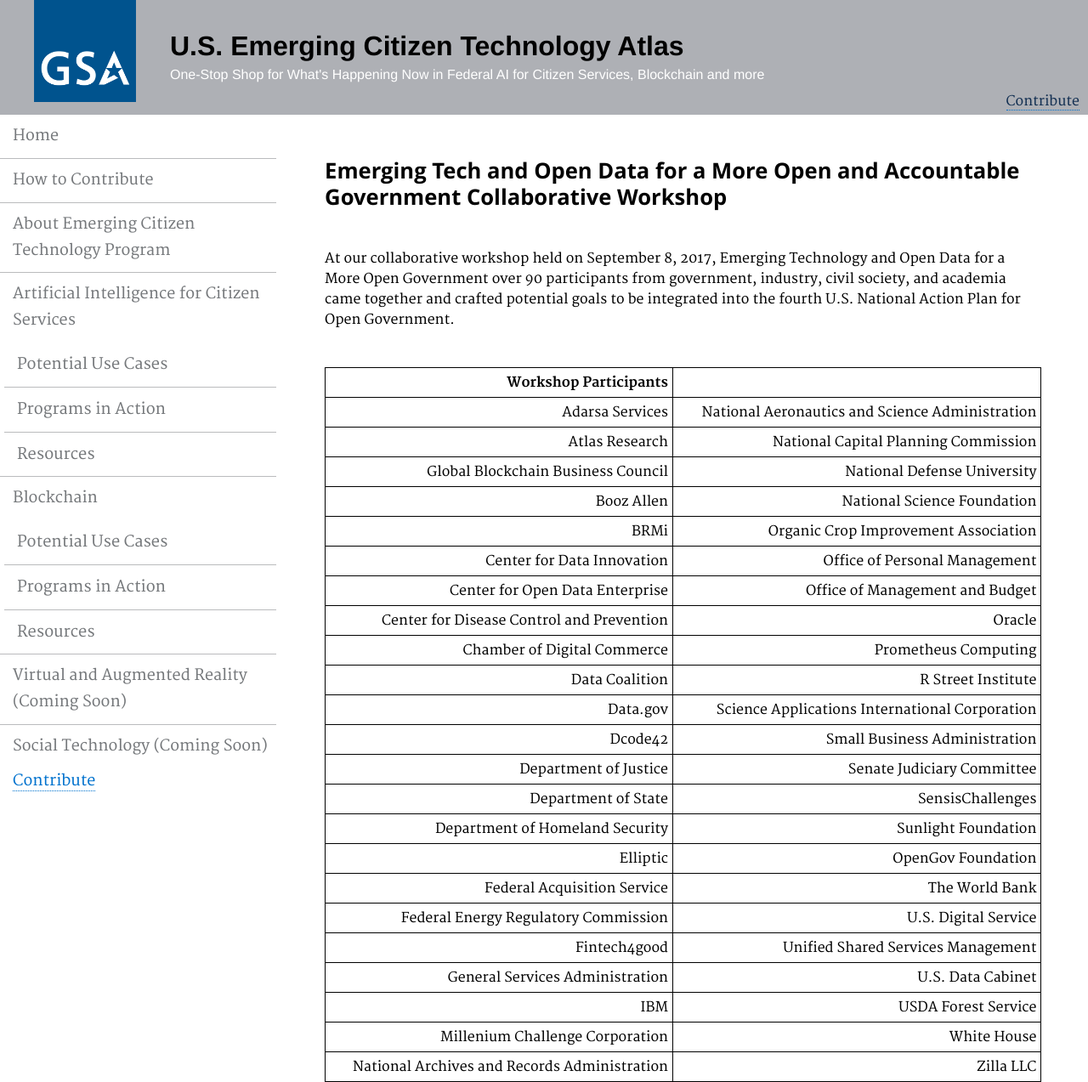
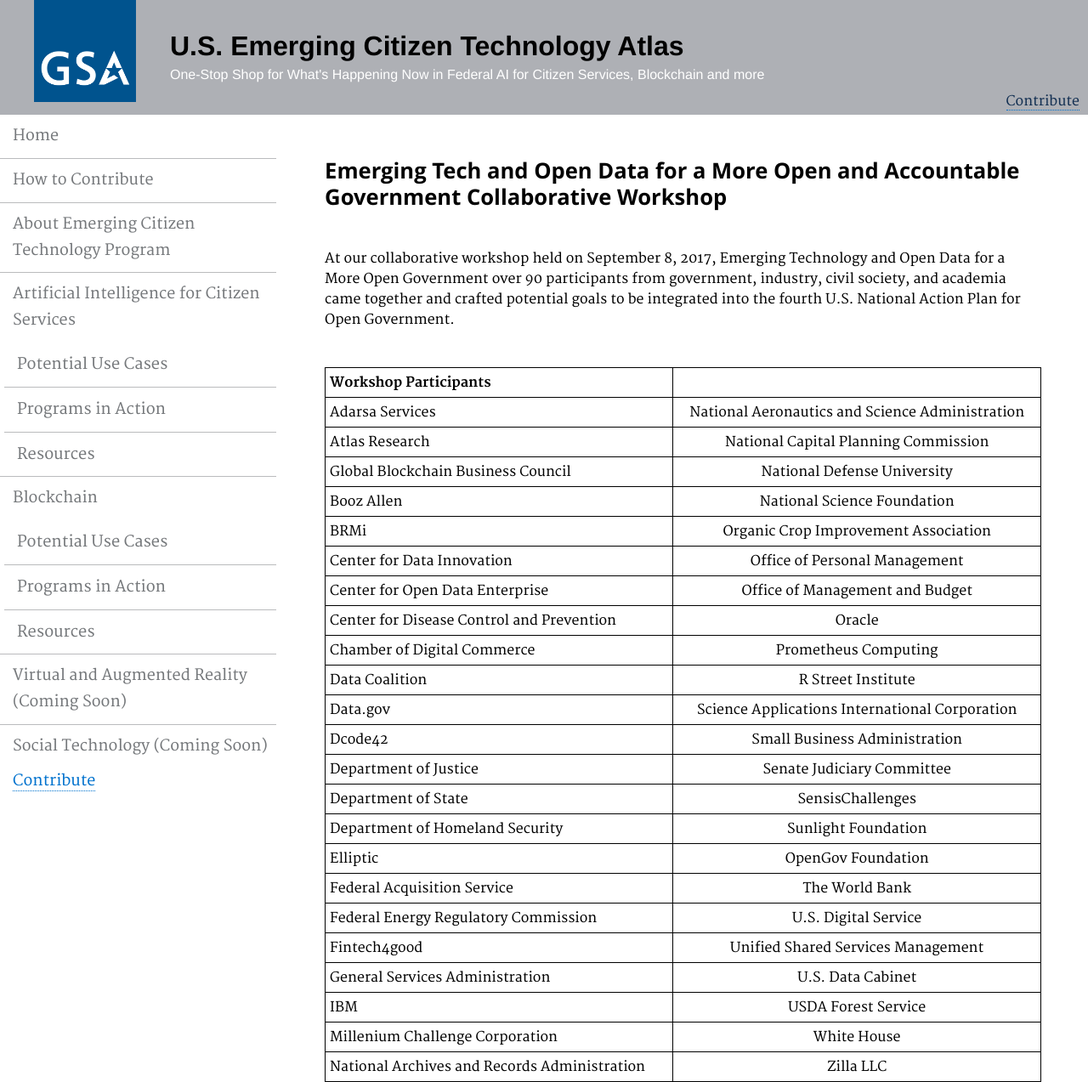
Before and after one commit to GSA/emerging-technology-atlas, a Jekyll site: the page built from pages/workshop.md, in a window 1280 px wide. Shown: the whole page at 85% size. Built offline with Jekyll 4.4.1, drawn with Linux system fonts in a browser that asks for light colours.

```diff
--- a/pages/workshop.md
+++ b/pages/workshop.md
@@ -13,8 +13,8 @@ description: ""
 
 <p> <br> </p>
 
-|                                      Workshop Participants                                        |
-| -------------------------------------------------:-----------------------------------------------:|
+|                                      Workshop Participants                                       ||
+| ------------------------------------------------|:-----------------------------------------------:|
 | Adarsa Services                                 | National Aeronautics and Science Administration |
 | Atlas Research                                  | National Capital Planning Commission            |
 | Global Blockchain Business Council              | National Defense University                     |
```
